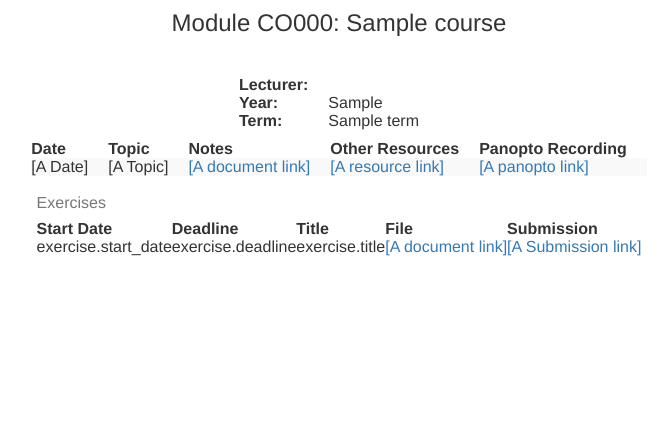
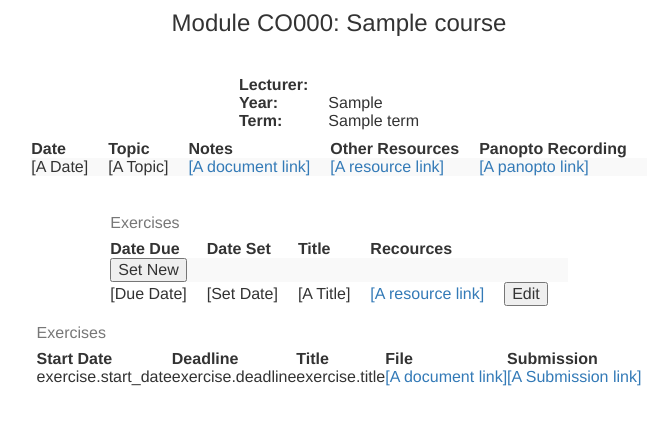
Before and after one commit to yifanthomaswu/KATE-Django, a Django app: template KATE/kateapp/templates/kateapp/course.html in a window 1280 px wide. Shown: the part 70-495 px from the top of the page, without its empty margins (301-973 px from the left). Run offline with Django 3.2, Linux system fonts and the light colour scheme; the template is opened without the code that fills it: values that come from a table or form of the project are taken from there, others are empty; tables that the repository leaves empty hold one stand-in row (values such as "Sample post"); some libraries are stand-ins or nearby versions.

Commit message:
starting course managment

```diff
--- a/KATE/kateapp/templates/kateapp/course.html
+++ b/KATE/kateapp/templates/kateapp/course.html
@@ -73,6 +73,47 @@
     </table>
   </p>
 
+  </br>
+
+  <p>
+    <table class="table-striped table-responsive table-padding">
+      <caption>Exercises</caption>
+      <thead>
+        <tr>
+          <th>Date Due</th>
+          <th>Date Set</th>
+          <th>Title</th>
+          <th>Recources</th>
+          <th></th>
+        </tr>
+      </thead>
+      <tbody>
+        {% if teacher %}
+          <tr>
+            <td><button href="{% url 'excercise_setup' letter_yr course.code %}" type="button">Set New</button</td>
+            <td></td>
+            <td></td>
+            <td></td>
+            <td></td>
+          </tr>
+        {% endif %}
+        {% for exercise in exercises %}
+        <tr>
+          <td>[Due Date]</td>
+          <td>[Set Date]</td>
+          <td>[A Title]</td>
+          <td><a href="">[A resource link]</a></td>
+          {% if teacher %}
+            <td><button type="button">Edit</button></td>
+          {% else %}
+            <td><button type="button">Sumbit!</button></td>
+          {% endif %}
+        </tr>
+        {% endfor %}
+      </tbody>
+    </table>
+  </p>
+
   {% if exercises %}
   <p>
     <table>
--- a/KATE/kateapp/templates/kateapp/personal_page.html
+++ b/KATE/kateapp/templates/kateapp/personal_page.html
@@ -19,7 +19,7 @@
               <ul class="nav navbar-nav navbar-right">
                 <li><a href="{% url 'personal_page' %}">Home</a></li>
                 <li><a href="{% url 'index' %}">Timetable</a></li>
-                <li><a href="{% url 'course_list' person.student_letter_yr %}">Module List</a></li>
+                <li><a href="{% url 'course_list' "c1" %}">Module List</a></li>
               </ul>
             </div>
           </div>
--- a/KATE/kateapp/views.py
+++ b/KATE/kateapp/views.py
@@ -11,7 +11,7 @@ def index(request):
     return render(request, 'kateapp/home.html')
 
 def personal_page(request):
-    login = "yw8012"
+    login = "test01"
     person = get_object_or_404(People, login=login)
     context = {
         'person' : person,
@@ -85,12 +85,15 @@ def course(request, letter_yr, code):
     course = get_object_or_404(Courses, courses_classes__letter_yr=letter_yr, pk=str(code))
     terms = get_list_or_404(Term, courses_term__code=str(code))
     terms.sort(key=lambda x: x.term)
+    login = "test01"
+    teacher = People.objects.get(login=login).student_letter_yr == None
     #exercises = get_list_or_404(Exercises, code=str(code))
     #exercises.sort(key=lambda x: x.number)
     context = {
         'course' : course,
         'letter_yr' : letter_yr,
         'terms' : terms,
+        'teacher' : teacher,
         #'exercises' : exercises,
     }
     return render(request, 'kateapp/course.html', context)
```
